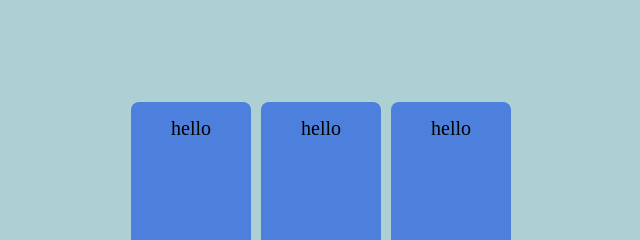
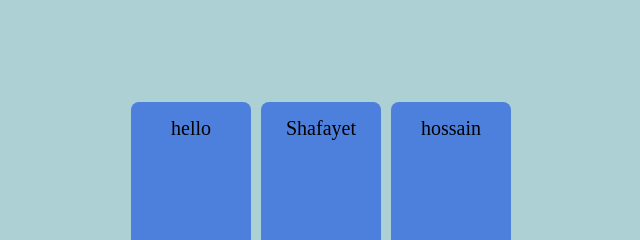
Before and after one commit to sakibrahat/s.h_task_-1, a plain HTML site: page index.html in a window 1280 px wide. Shown: the part 218-458 px from the top of the page, 319-959 px from the left. Drawn offline with Linux system fonts and the light colour scheme.

Commit message:
text_change

```diff
--- a/index.html
+++ b/index.html
@@ -14,8 +14,8 @@
         </div>
 
     <div class="child1 child_div"><p>hello</p></div>
-    <div class="child2 child_div"><p>hello</p></div>
-    <div class="child3 child_div"><p>hello</p></div>
+    <div class="child2 child_div"><p>Shafayet</p></div>
+    <div class="child3 child_div"><p>hossain</p></div>
 
 
     </div>
```
